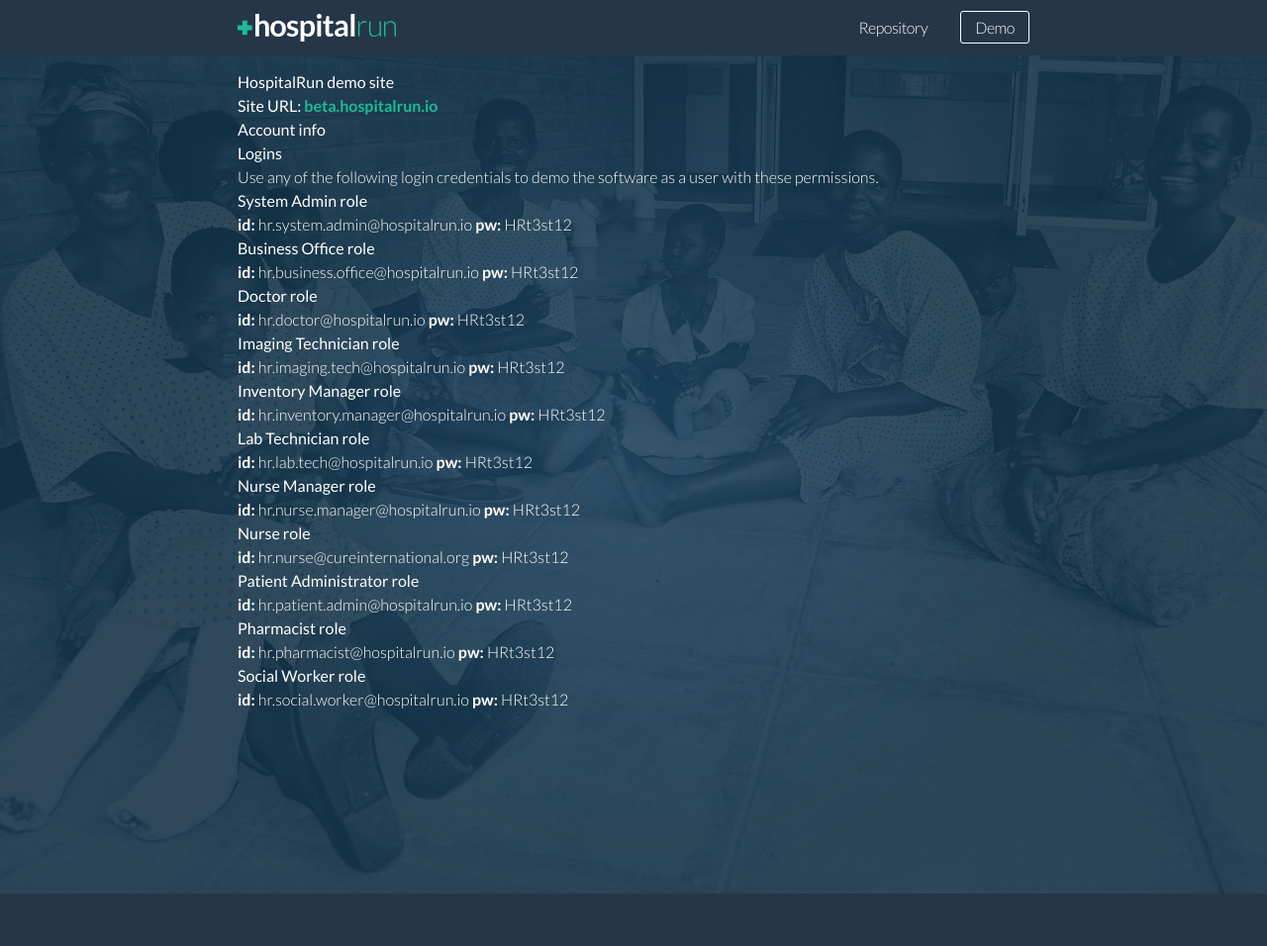
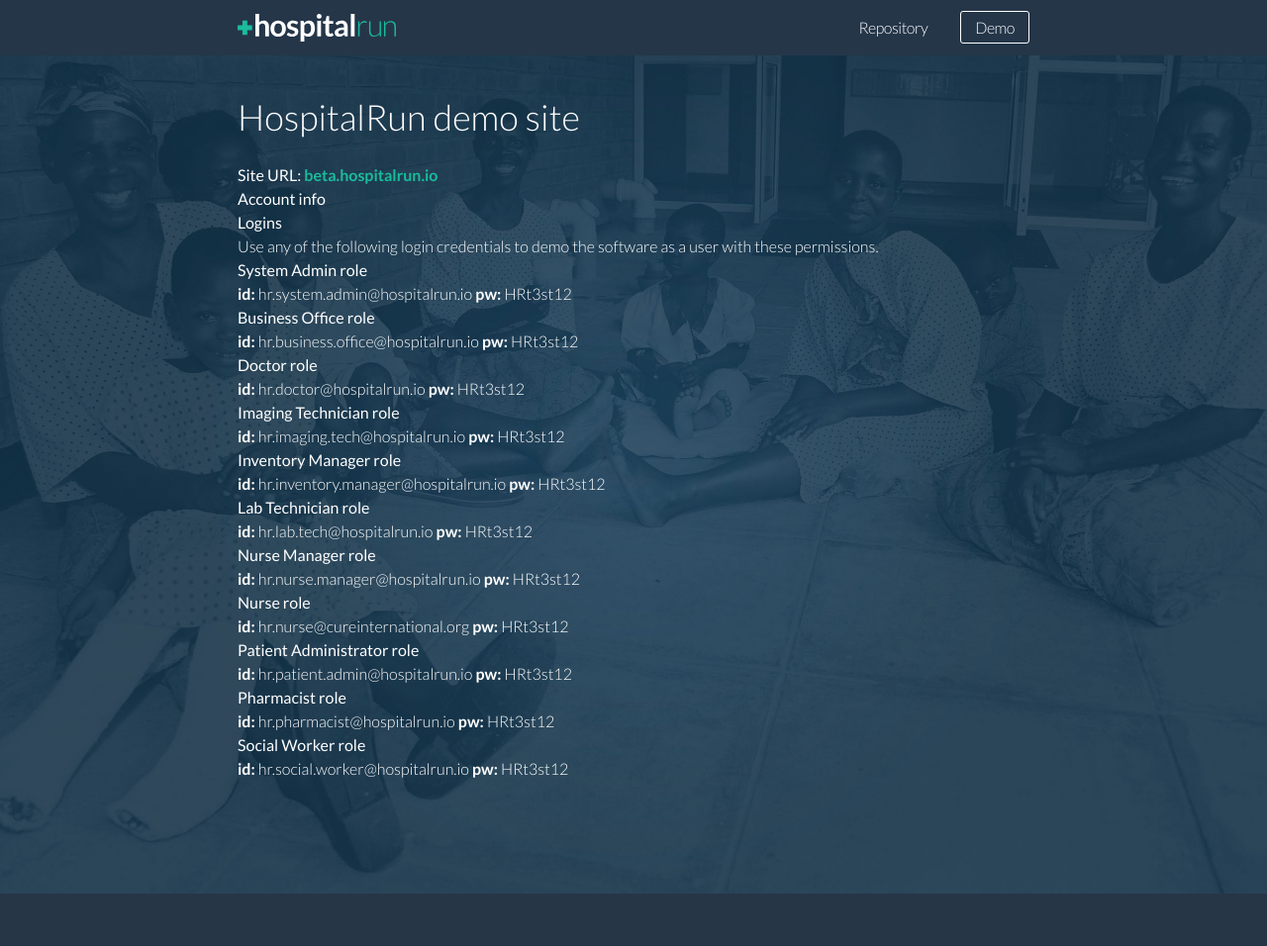
Before and after one commit to HospitalRun/hospitalrun.io, a Jekyll site: the page built from demo/index.md, in a window 1280 px wide. Shown: the whole page at 99% size. Built offline with Jekyll 4.4.1, drawn with Linux system fonts in a browser that asks for light colours.

Commit message:
more design helps

```diff
--- a/_config.yml
+++ b/_config.yml
@@ -1,6 +1,6 @@
 name:              HospitalRun
 markdown:          kramdown
-pygments:          true
+highlighter:       pygments
 description:       "Open source, modern software for charitable hospitals in the developing world."
 url: "http://hospitalrun.io"
 permalink:         /blog/:year/:month/:title
--- a/_layouts/demo.html
+++ b/_layouts/demo.html
@@ -3,7 +3,7 @@
 
   {% include head.html %}
 
-    <body>
+    <body class="page demo">
 
     {% include header.html %}
 
--- a/css/main.scss
+++ b/css/main.scss
@@ -261,6 +261,21 @@ a:visited { color: #1abc9c; opacity: .8; }
 
 .post pre.terminal code { background-color: #333; }
 
+// Page styles
+// -------------------------------------------/
+
+.page {
+
+  h1 {
+    font-size: 36px;
+    font-weight: 300;
+    margin: 20px 0 20px;
+  }
+
+}
+
+// end Page styles ------------/
+
 /* media queries */
 /* ----------------------------------------------------------*/
 
```
